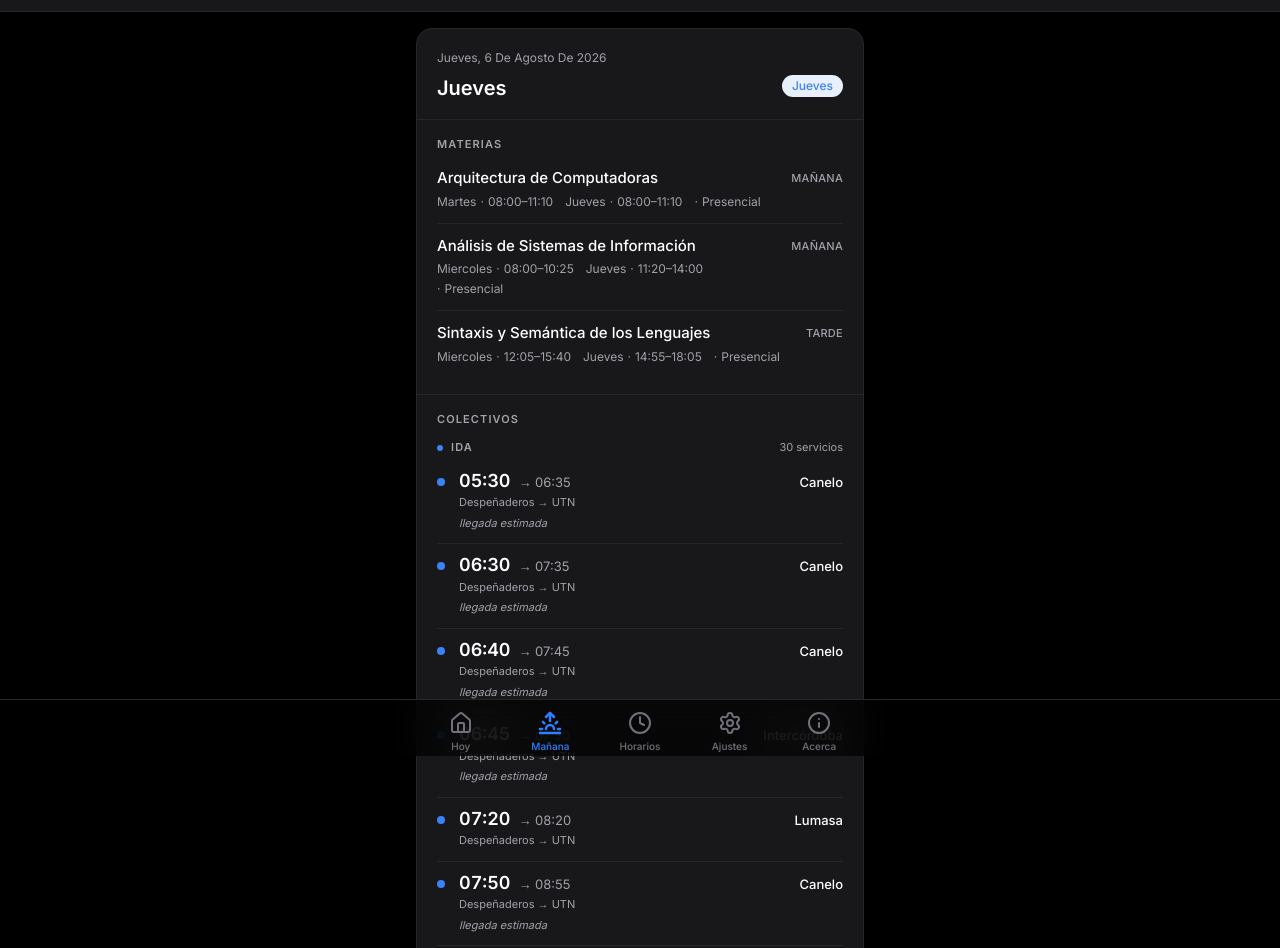
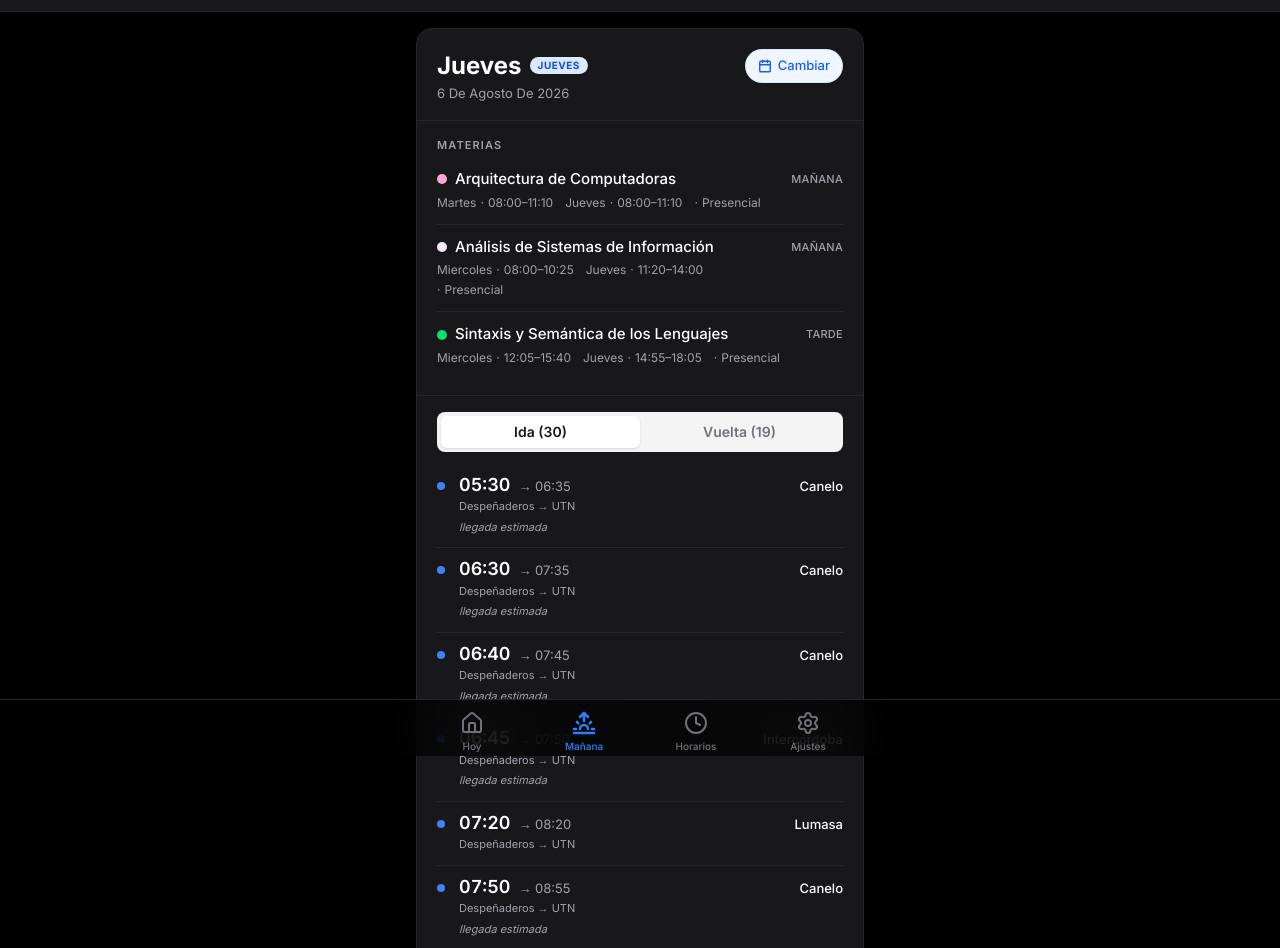
Before and after one commit to aalvaroespinoza/AppHorarios, a Next.js app: page /manana in a window 1280 px wide. Shown: the part 44-992 px from the top of the page. Built offline with nearby package versions, Linux system fonts and the light colour scheme.

Commit message:
feat: refactor UI, navegacion y motor de recomendaciones

```diff
--- a/src/app/configuracion/page.tsx
+++ b/src/app/configuracion/page.tsx
@@ -2,7 +2,7 @@
 
 import { useState, useEffect } from 'react';
 import NativeCard from '@/components/ui/NativeCard';
-import { RefreshCw, Info, ChevronRight, Settings2 } from 'lucide-react';
+import { RefreshCw, Info, ChevronRight, Settings2, Bus, AlertTriangle, ShieldCheck, Mail } from 'lucide-react';
 
 export default function Configuracion() {
   const [isMounted, setIsMounted] = useState(false);
@@ -82,6 +82,62 @@ export default function Configuracion() {
           </NativeCard>
         </section>
 
+        {/* SECCIÓN: FUENTES DE DATOS */}
+        <section className="animate-in fade-in slide-in-from-bottom-4 duration-500 delay-200 fill-mode-both">
+          <h2 className="text-[13px] uppercase text-[var(--color-text-secondary)] font-medium tracking-wide mb-2 ml-4">
+            Fuentes de Datos
+          </h2>
+          <NativeCard className="p-0 overflow-hidden divide-y divide-[var(--color-border)] bg-[var(--color-surface)] border border-[var(--color-border)]">
+            <div className="p-4 flex gap-4 items-start">
+              <Bus className="text-emerald-500 shrink-0 mt-0.5" size={20} />
+              <div>
+                <p className="font-medium text-[var(--color-text-primary)] text-[15px]">Empresas</p>
+                <p className="text-[14px] text-[var(--color-text-secondary)] mt-1">
+                  Canelo, Lumasa e Intercordoba.
+                </p>
+              </div>
+            </div>
+            <div className="p-4 flex gap-4 items-start">
+              <AlertTriangle className="text-orange-500 shrink-0 mt-0.5" size={20} />
+              <div>
+                <p className="font-medium text-[var(--color-text-primary)] text-[15px]">Aviso Importante</p>
+                <p className="text-[14px] text-[var(--color-text-secondary)] mt-1">
+                  Los horarios son relevados manualmente (Agosto 2026) y pueden cambiar sin previo aviso por las empresas de transporte.
+                </p>
+              </div>
+            </div>
+            <div className="p-4 flex gap-4 items-start">
+              <ShieldCheck className="text-blue-500 shrink-0 mt-0.5" size={20} />
+              <div>
+                <p className="font-medium text-[var(--color-text-primary)] text-[15px]">Uso Offline</p>
+                <p className="text-[14px] text-[var(--color-text-secondary)] mt-1">
+                  Esta aplicación guarda los datos en tu dispositivo para funcionar sin conexión a internet.
+                </p>
+              </div>
+            </div>
+          </NativeCard>
+        </section>
+
+        {/* SECCIÓN: CONTACTO */}
+        <section className="animate-in fade-in slide-in-from-bottom-4 duration-500 delay-300 fill-mode-both">
+          <h2 className="text-[13px] uppercase text-[var(--color-text-secondary)] font-medium tracking-wide mb-2 ml-4">
+            Contacto
+          </h2>
+          <a
+            href="mailto:soporte@apphorarios.com?subject=Reportar%20horario%20incorrecto"
+            className="block w-full"
+          >
+            <NativeCard className="flex items-center justify-between p-4 active:bg-zinc-800/50 transition-colors bg-[var(--color-surface)] border border-[var(--color-border)]">
+              <div className="flex items-center gap-3">
+                <div className="bg-red-500 p-2 rounded-lg text-white">
+                  <Mail size={18} />
+                </div>
+                <span className="font-medium text-[var(--color-text-primary)] text-[16px]">Reportar horario incorrecto</span>
+              </div>
+            </NativeCard>
+          </a>
+        </section>
+
       </div>
     </main>
   );
--- a/src/app/horarios/page.tsx
+++ b/src/app/horarios/page.tsx
@@ -36,7 +36,7 @@ export default function HorariosPage() {
 
   return (
     <main className="min-h-screen bg-black text-white font-sans max-w-md mx-auto pb-24">
-      <header className="bg-zinc-900/95 backdrop-blur-md border-b border-zinc-800/80 pt-10 pb-4 px-4 sticky top-0 z-50 flex flex-col shadow-xl gap-4">
+      <header className="pt-10 pb-2 px-4 flex flex-col gap-4">
         <div>
           <h1 className="text-xl font-bold text-zinc-100 flex items-center gap-2 mb-1">
             <Bus className="text-blue-500" />
@@ -53,9 +53,11 @@ export default function HorariosPage() {
         }`}>
           Viendo: {tab === 'ida' ? 'IDA hacia Córdoba' : 'VUELTA hacia Despeñaderos'}
         </div>
+      </header>
 
-        {/* Tabs Ida/Vuelta */}
-        <div className="flex bg-zinc-800/80 p-1.5 rounded-xl shadow-inner">
+      {/* Tabs Ida/Vuelta fijados (Sticky) */}
+      <div className="sticky top-0 z-50 bg-black/95 backdrop-blur-md px-4 py-3 border-b border-zinc-800/80 shadow-md">
+        <div className="flex bg-zinc-800/80 p-1.5 rounded-xl shadow-inner max-w-md mx-auto">
           <button
             onClick={() => setTab('ida')}
             className={`flex-1 py-2 text-sm font-semibold rounded-lg transition-all ${tab === 'ida' ? 'bg-zinc-700 text-white shadow-sm' : 'text-zinc-400 hover:text-zinc-200'}`}
@@ -69,7 +71,7 @@ export default function HorariosPage() {
             Vuelta
           </button>
         </div>
-      </header>
+      </div>
 
       <div className="p-4 space-y-6 mt-2">
         <ContextualControls />
--- a/src/components/layout/BottomTabBar.tsx
+++ b/src/components/layout/BottomTabBar.tsx
@@ -17,7 +17,6 @@ export default function BottomTabBar() {
     { id: '/manana', label: 'Mañana', icon: Sunrise },
     { id: '/horarios', label: 'Horarios', icon: Clock },
     { id: '/configuracion', label: 'Ajustes', icon: Settings },
-    { id: '/acerca', label: 'Acerca', icon: Info },
   ];
 
   return (
--- a/src/components/layout/DayView.tsx
+++ b/src/components/layout/DayView.tsx
@@ -1,4 +1,6 @@
 "use client";
+
+import { useState } from 'react';
 
 import { ScenarioTag } from '@/components/ui/ScenarioTag';
 import { SubjectList } from '@/features/schedule/SubjectList';
@@ -29,11 +31,14 @@ export function DayView({
   date,
 }: DayViewProps) {
   const { cursaArquitectura, isMounted } = useEscenario();
+  const [currentDate, setCurrentDate] = useState<Date>(date);
+  const [showDatePicker, setShowDatePicker] = useState(false);
+
   /* ── 1. Fecha ─────────────────────────────────────────────── */
-  const dateLabel = formatDateLong(date);
+  const dateLabel = formatDateLong(currentDate);
 
   /* ── 2. Escenario + materias ──────────────────────────────── */
-  const scenarioId = determineScenario({ tuesdayHasArquitectura: cursaArquitectura, referenceDate: date });
+  const scenarioId = determineScenario({ tuesdayHasArquitectura: cursaArquitectura, referenceDate: currentDate });
   const scenario = scenarioId ? findScenario(scenarioId) : null;
 
   const activeSubjects = scenario
@@ -56,26 +61,58 @@ export function DayView({
         rounded-2xl
         border border-[var(--color-border)]
         shadow-sm
-        overflow-hidden
+        overflow-visible
       "
     >
-      {/* ── Encabezado: fecha + escenario ── */}
+      {/* ── Encabezado: fecha limpia y DatePicker ── */}
       <div className="px-5 pt-5 pb-4">
 
-        {/* Fecha */}
-        <p className="text-[12px] text-[var(--color-text-secondary)] mb-2 capitalize">
-          {dateLabel}
-        </p>
+        <div className="flex items-start justify-between gap-3 relative">
+          <div>
+            <h2 className="text-[24px] font-bold text-[var(--color-text-primary)] leading-snug capitalize flex items-center gap-2">
+              {dateLabel.split(',')[0]}
+              {scenarioId ? (
+                <span className="px-2 py-0.5 rounded-full text-[10px] font-bold uppercase tracking-wider bg-blue-100 text-blue-700 dark:bg-blue-900/30 dark:text-blue-400">
+                  {scenario?.label}
+                </span>
+              ) : (
+                <span className="px-2 py-0.5 rounded-full text-[10px] font-bold uppercase tracking-wider bg-zinc-100 text-zinc-500 dark:bg-zinc-800 dark:text-zinc-400">
+                  Sin Cursada
+                </span>
+              )}
+            </h2>
+            <p className="text-[13px] text-[var(--color-text-secondary)] mt-0.5 capitalize">
+              {dateLabel.split(',')[1]?.trim()}
+            </p>
+          </div>
 
-        {/* Escenario + badge */}
-        <div className="flex items-start justify-between gap-3">
-          <h2 className="text-[20px] font-semibold text-[var(--color-text-primary)] leading-snug">
-            {scenario ? scenario.label : 'Sin cursada'}
-          </h2>
-          <ScenarioTag
-            scenarioId={scenarioId}
-            label={scenario?.label ?? null}
-          />
+          <button
+            onClick={() => setShowDatePicker(!showDatePicker)}
+            className="flex items-center gap-1.5 px-3 py-1.5 rounded-full text-[13px] font-medium bg-blue-50 text-blue-600 hover:bg-blue-100 dark:bg-blue-900/20 dark:text-blue-400 dark:hover:bg-blue-900/40 transition-colors border border-blue-200/50 dark:border-blue-900/50"
+          >
+            <svg width="14" height="14" viewBox="0 0 24 24" fill="none" stroke="currentColor" strokeWidth="2.5" strokeLinecap="round" strokeLinejoin="round"><rect x="3" y="4" width="18" height="18" rx="2" ry="2"></rect><line x1="16" y1="2" x2="16" y2="6"></line><line x1="8" y1="2" x2="8" y2="6"></line><line x1="3" y1="10" x2="21" y2="10"></line></svg>
+            <span>Cambiar</span>
+          </button>
+
+          {showDatePicker && (
+            <div className="absolute top-full right-0 mt-2 bg-white dark:bg-zinc-900 border border-zinc-200 dark:border-zinc-800 rounded-xl shadow-xl z-50 overflow-hidden w-48 animate-in fade-in slide-in-from-top-2">
+              {[0, 1, 2, 3, 4, 5, 6].map(offset => {
+                const d = new Date();
+                d.setDate(d.getDate() + offset);
+                const isSelected = d.toDateString() === currentDate.toDateString();
+                return (
+                  <button
+                    key={offset}
+                    onClick={() => { setCurrentDate(d); setShowDatePicker(false); }}
+                    className={`w-full text-left px-4 py-2.5 text-sm transition-colors capitalize border-b border-zinc-100 dark:border-zinc-800 last:border-0 ${isSelected ? 'bg-blue-50 dark:bg-blue-900/20 text-blue-600 dark:text-blue-400 font-medium' : 'hover:bg-zinc-100 dark:hover:bg-zinc-800 text-zinc-700 dark:text-zinc-300'}`}
+                  >
+                    {offset === 0 ? 'Hoy' : offset === 1 ? 'Mañana' : formatDateLong(d).split(',')[0]}
+                    <span className="block text-[11px] text-zinc-400 mt-0.5 capitalize">{formatDateLong(d).split(',')[1]?.trim()}</span>
+                  </button>
+                );
+              })}
+            </div>
+          )}
         </div>
 
       </div>
--- a/src/data/subjects.ts
+++ b/src/data/subjects.ts
@@ -14,6 +14,7 @@ export const subjectData: SubjectData = {
       shift: 'mañana',
       modality: 'presencial',
       isOptional: false,
+      color: 'bg-green-200 text-green-900',
       classBlocks: [
         { day: 'lunes', startTime: '11:20', endTime: '12:50' },
       ],
@@ -24,6 +25,7 @@ export const subjectData: SubjectData = {
       shift: 'mañana',
       modality: 'presencial',
       isOptional: false,
+      color: 'bg-pink-300 text-pink-900',
       classBlocks: [
         { day: 'martes', startTime: '08:00', endTime: '11:10' },
         { day: 'jueves', startTime: '08:00', endTime: '11:10' },
@@ -35,6 +37,7 @@ export const subjectData: SubjectData = {
       shift: 'mañana',
       modality: 'presencial',
       isOptional: false,
+      color: 'bg-fuchsia-100 text-fuchsia-900',
       classBlocks: [
         { day: 'miercoles', startTime: '08:00', endTime: '10:25' },
         { day: 'jueves', startTime: '11:20', endTime: '14:00' },
@@ -46,6 +49,7 @@ export const subjectData: SubjectData = {
       shift: 'tarde',
       modality: 'presencial',
       isOptional: false,
+      color: 'bg-green-400 text-green-950',
       classBlocks: [
         { day: 'miercoles', startTime: '12:05', endTime: '15:40' },
         { day: 'jueves', startTime: '14:55', endTime: '18:05' },
@@ -57,6 +61,7 @@ export const subjectData: SubjectData = {
       shift: 'noche',
       modality: 'presencial',
       isOptional: false,
+      color: 'bg-purple-300 text-purple-900',
       classBlocks: [
         { day: 'martes', startTime: '17:20', endTime: '20:40' },
         { day: 'viernes', startTime: '19:55', endTime: '23:05' },
@@ -68,6 +73,7 @@ export const subjectData: SubjectData = {
       shift: 'tarde',
       modality: 'virtual',
       isOptional: false,
+      color: 'bg-blue-300 text-blue-900',
       classBlocks: [
         { day: 'viernes', startTime: '14:00', endTime: '17:10' },
       ],
@@ -78,6 +84,7 @@ export const subjectData: SubjectData = {
       shift: 'mañana',
       modality: 'virtual',
       isOptional: true,
+      color: 'bg-yellow-200 text-yellow-900',
       classBlocks: [
         { day: 'sabado', startTime: '09:00', endTime: '13:00' },
       ],
--- a/src/features/schedule/BusScheduleList.tsx
+++ b/src/features/schedule/BusScheduleList.tsx
@@ -1,3 +1,6 @@
+"use client";
+
+import { useState } from 'react';
 import type { ScheduleForDay } from '@/lib/services/schedule.service';
 import { BusServiceCard } from './BusServiceCard';
 
@@ -6,43 +9,20 @@ interface BusScheduleListProps {
 }
 
 /**
- * Etiqueta de grupo (IDA / VUELTA) con contador de servicios.
- */
-function GroupLabel({
-  label,
-  count,
-  dotClass,
-}: {
-  label: string;
-  count: number;
-  dotClass: string;
-}) {
-  return (
-    <div className="flex items-center gap-2 mb-1">
-      <span className={`w-1.5 h-1.5 rounded-full shrink-0 ${dotClass}`} aria-hidden="true" />
-      <p className="text-[11px] font-semibold uppercase tracking-widest text-[var(--color-text-secondary)]">
-        {label}
-      </p>
-      <span className="text-[11px] text-[var(--color-text-secondary)] ml-auto">
-        {count} {count === 1 ? 'servicio' : 'servicios'}
-      </span>
-    </div>
-  );
-}
-
-/**
  * BusScheduleList
  *
  * Renderiza los servicios de colectivo agrupados por sentido:
- *   IDA (Despeñaderos → UTN) primero,
- *   VUELTA (UTN → Despeñaderos) segundo.
+ *   IDA (Despeñaderos → UTN)
+ *   VUELTA (UTN → Despeñaderos)
  *
- * Cada grupo muestra un empty state si no hay servicios.
- * Puramente presentacional — recibe datos ya procesados.
+ * Utiliza pestañas (Tabs) para no extender el scroll verticalmente.
  */
 export function BusScheduleList({ schedule }: BusScheduleListProps) {
   const { ida, vuelta } = schedule;
   const noServices = ida.length === 0 && vuelta.length === 0;
+
+  // Default to the tab that has services if possible
+  const [tab, setTab] = useState<'ida' | 'vuelta'>(ida.length > 0 ? 'ida' : 'vuelta');
 
   if (noServices) {
     return (
@@ -57,48 +37,40 @@ export function BusScheduleList({ schedule }: BusScheduleListProps) {
     );
   }
 
+  const activeList = tab === 'ida' ? ida : vuelta;
+
   return (
-    <section aria-label="Horarios de colectivos">
-      <p className="text-[11px] font-semibold uppercase tracking-widest text-[var(--color-text-secondary)] mb-3">
-        Colectivos
-      </p>
+    <section aria-label="Horarios de colectivos" className="flex flex-col gap-3">
+      <div className="flex bg-zinc-100 dark:bg-zinc-800/80 p-1 rounded-lg">
+        <button
+          onClick={() => setTab('ida')}
+          className={`flex-1 py-1.5 text-sm font-semibold rounded-md transition-all ${tab === 'ida' ? 'bg-white dark:bg-zinc-700 text-zinc-900 dark:text-white shadow-sm' : 'text-zinc-500 hover:text-zinc-700 dark:text-zinc-400 dark:hover:text-zinc-300'}`}
+        >
+          Ida ({ida.length})
+        </button>
+        <button
+          onClick={() => setTab('vuelta')}
+          className={`flex-1 py-1.5 text-sm font-semibold rounded-md transition-all ${tab === 'vuelta' ? 'bg-white dark:bg-zinc-700 text-zinc-900 dark:text-white shadow-sm' : 'text-zinc-500 hover:text-zinc-700 dark:text-zinc-400 dark:hover:text-zinc-300'}`}
+        >
+          Vuelta ({vuelta.length})
+        </button>
+      </div>
 
-      <div className="flex flex-col gap-4">
-        {/* ── IDA ─────────────────────────────────────── */}
-        {ida.length > 0 && (
-          <div>
-            <GroupLabel
-              label="Ida"
-              count={ida.length}
-              dotClass="bg-[var(--color-accent)]"
-            />
-            <ul
-              className="divide-y divide-[var(--color-border)]"
-              aria-label="Servicios de ida"
-            >
-              {ida.map((service) => (
-                <BusServiceCard key={service.id} service={service} />
-              ))}
-            </ul>
-          </div>
-        )}
-
-        {/* ── VUELTA ──────────────────────────────────── */}
-        {vuelta.length > 0 && (
-          <div>
-            <GroupLabel
-              label="Vuelta"
-              count={vuelta.length}
-              dotClass="bg-[#34c759]"
-            />
-            <ul
-              className="divide-y divide-[var(--color-border)]"
-              aria-label="Servicios de vuelta"
-            >
-              {vuelta.map((service) => (
-                <BusServiceCard key={service.id} service={service} />
-              ))}
-            </ul>
+      <div className="min-h-[200px]">
+        {activeList.length > 0 ? (
+          <ul
+            className="divide-y divide-[var(--color-border)] animate-in fade-in slide-in-from-bottom-2 duration-300"
+            aria-label={`Servicios de ${tab}`}
+          >
+            {activeList.map((service) => (
+              <BusServiceCard key={service.id} service={service} />
+            ))}
+          </ul>
+        ) : (
+          <div className="flex flex-col items-center justify-center py-10 text-center border border-dashed border-[var(--color-border)] rounded-xl bg-zinc-50 dark:bg-zinc-900/50 mt-2">
+            <p className="text-[14px] font-medium text-[var(--color-text-secondary)]">
+              No hay servicios de {tab} para este día.
+            </p>
           </div>
         )}
       </div>
--- a/src/features/schedule/ContextualControls.tsx
+++ b/src/features/schedule/ContextualControls.tsx
@@ -51,19 +51,6 @@ export default function ContextualControls() {
       {/* 1. Carrusel de Días */}
       <div className="overflow-x-auto no-scrollbar pb-2 -mx-4 px-4">
         <div className="flex space-x-2 items-center">
-          <button
-            onClick={() => {
-              const map: Record<number, DayOfWeek> = {
-                0: 'lunes', 1: 'lunes', 2: 'martes', 3: 'miercoles',
-                4: 'jueves', 5: 'viernes', 6: 'sabado'
-              };
-              setDiaSeleccionado(map[new Date().getDay()]);
-            }}
-            className="whitespace-nowrap transition-all duration-200 text-blue-400 font-bold rounded-full px-4 py-2 hover:bg-zinc-800/40 flex items-center gap-1 shrink-0"
-          >
-            Hoy
-          </button>
-          <div className="w-[1px] h-6 bg-zinc-800 shrink-0"></div>
           {DIAS_SEMANA.map((dia) => {
             const isSelected = diaSeleccionado === dia.id;
             return (
--- a/src/features/schedule/SubjectCard.tsx
+++ b/src/features/schedule/SubjectCard.tsx
@@ -16,6 +16,9 @@ export function SubjectCard({ subject }: SubjectCardProps) {
     <li className="flex items-start justify-between gap-4 py-3">
       <div className="flex flex-col gap-0.5 min-w-0">
         <div className="flex items-center gap-2">
+          {subject.color && (
+            <div className={`w-2.5 h-2.5 rounded-full shrink-0 ${subject.color.split(' ')[0]}`} />
+          )}
           <span className="text-[15px] font-medium text-[var(--color-text-primary)] truncate leading-snug">
             {subject.name}
           </span>
--- a/src/lib/engine/recommendation-engine.ts
+++ b/src/lib/engine/recommendation-engine.ts
@@ -108,9 +108,15 @@ export const calcularColectivos = (
     }
 
     const ultimoBloque = classBlocks[classBlocks.length - 1];
-    const limiteSalidaTerminal = timeToMins(ultimoBloque.endTime);
+    let limiteSalidaTerminal = timeToMins(ultimoBloque.endTime);
 
-    // Debe salir después de que termine la última clase
+    // Regla de Viernes ("Dormir en Córdoba"): Si no duerme en Córdoba, permitimos tomar el de las 23:00
+    // aunque la clase termine a las 23:05 (el usuario saldrá antes).
+    if (dia === 'viernes' && !duermeEnCordoba && ultimoBloque.endTime === '23:05') {
+      limiteSalidaTerminal = timeToMins('23:00');
+    }
+
+    // Debe salir después de que termine la última clase (con la excepción de viernes)
     opciones = opciones.filter((h) => timeToMins(h.horaSalida) >= limiteSalidaTerminal);
   }
 
--- a/src/types/subject.ts
+++ b/src/types/subject.ts
@@ -37,6 +37,8 @@ export interface Subject {
   modality: 'presencial' | 'virtual';
   /** Indica si la materia es electiva u opcional */
   isOptional?: boolean;
+  /** Color para la UI (clases de Tailwind) */
+  color?: string;
 }
 
 /**
```
Also changed, not shown: src/app/page.tsx (+55 -17 lines), Horarios.jpg (added).
